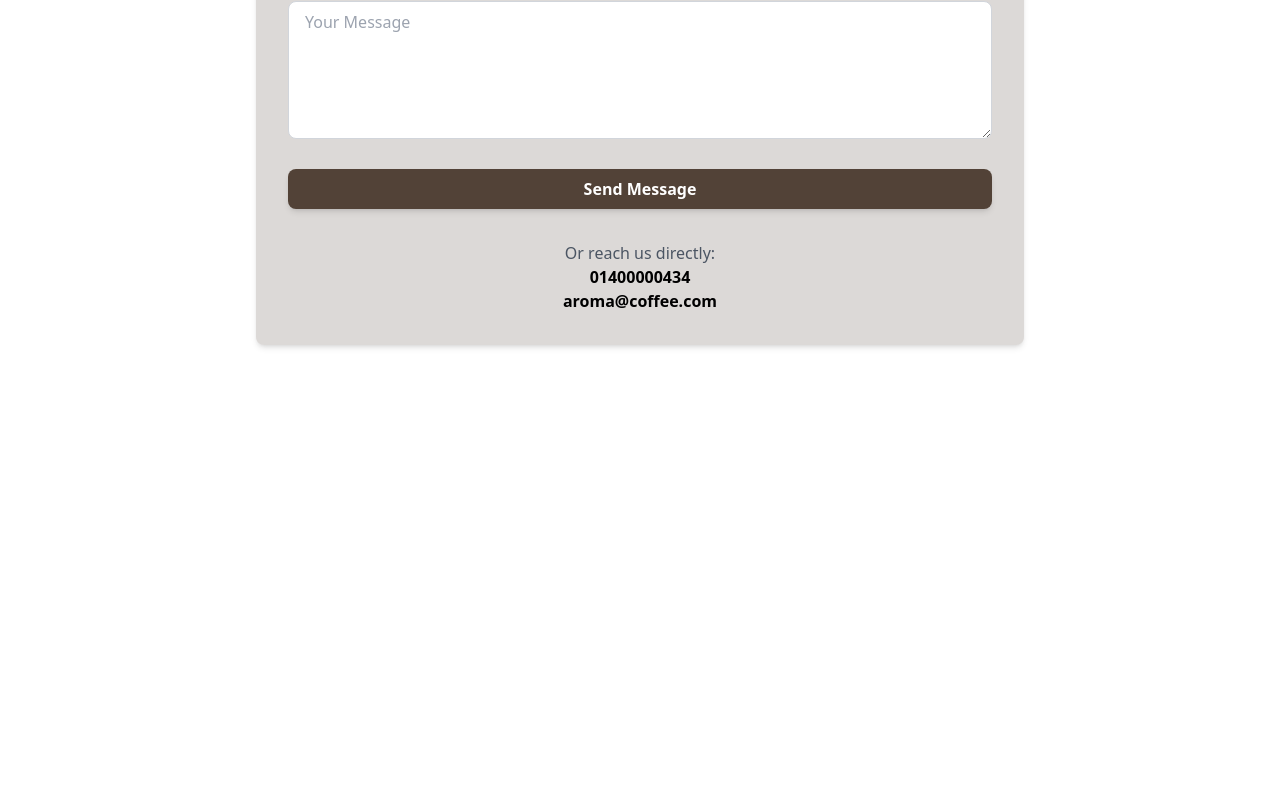
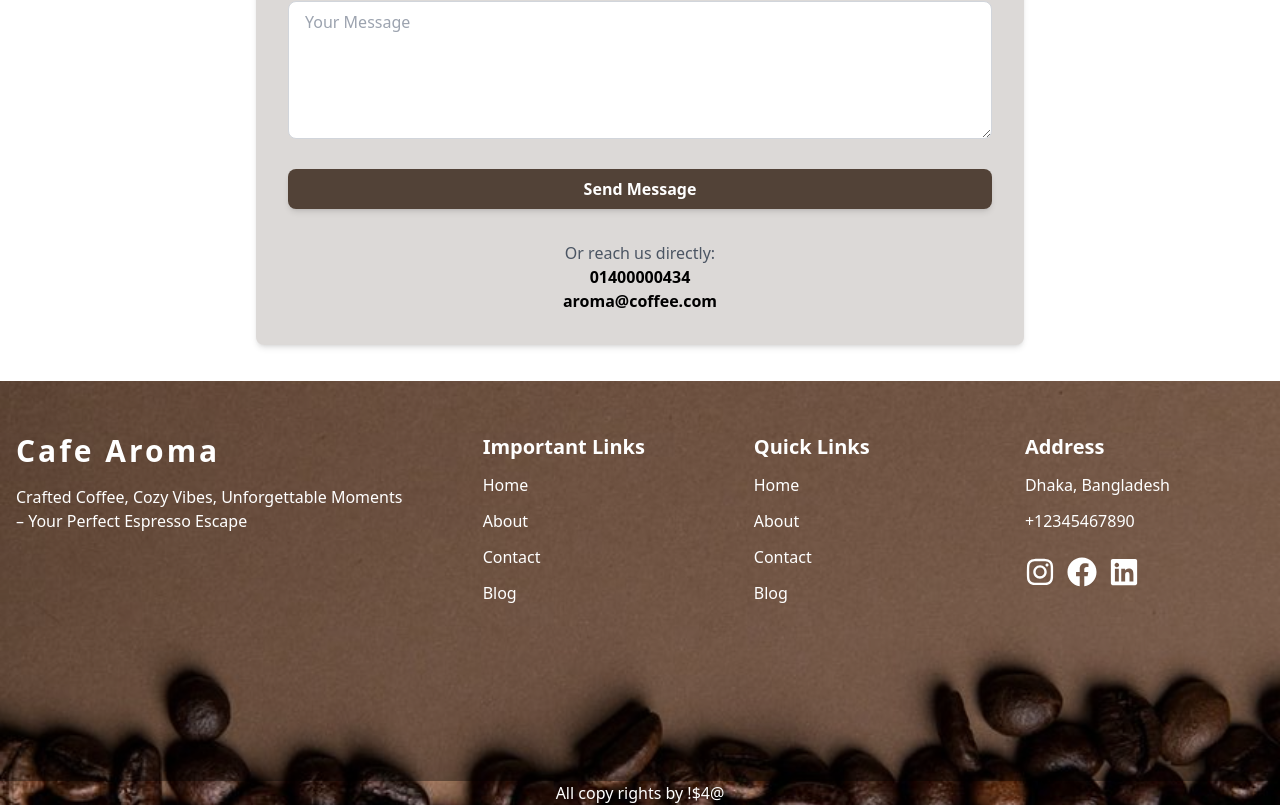
Before and after one commit to isha-web1/cafe-aroma-SPA, a React (Vite) app: page / in a window 1280 px wide. Shown: the part 2963-3768 px from the top of the page. Before the commit the page ends 3344 px from the top, so only its background shows below. Built offline with nearby package versions, Linux system fonts and the light colour scheme.

Commit message:
footer section added

```diff
--- a/package.json
+++ b/package.json
@@ -15,6 +15,7 @@
     "lucide-react": "^0.469.0",
     "react": "^18.3.1",
     "react-dom": "^18.3.1",
+    "react-icons": "^5.4.0",
     "react-slick": "^0.30.3",
     "slick-carousel": "^1.8.1"
   },
--- a/src/App.jsx
+++ b/src/App.jsx
@@ -3,6 +3,7 @@ import './App.css'
 import About from './components/about/About'
 import Banner from './components/Banner/Banner'
 import Contact from './components/contact/Contact'
+import Footer from './components/footer/Footer'
 import Menu from './components/menu/Menu'
 import Navbar from './components/Navbar/Navbar'
 import Testimonials from './components/testimonials/Testimonials'
@@ -18,6 +19,7 @@ function App() {
       <About></About>
       <Testimonials></Testimonials>
       <Contact></Contact>
+      <Footer></Footer>
     </>
   )
 }
--- /dev/null
+++ b/src/components/footer/Footer.jsx
@@ -0,0 +1,119 @@
+import React from "react";
+import FooterBg from "../../assets/image/coffee-footer.jpg";
+import { FaFacebook, FaInstagram, FaLinkedin } from "react-icons/fa";
+
+const FooterLinks = [
+  {
+    title: "Home",
+    link: "/#",
+  },
+  {
+    title: "About",
+    link: "/#about",
+  },
+  {
+    title: "Contact",
+    link: "/#contact",
+  },
+  {
+    title: "Blog",
+    link: "/#blog",
+  },
+];
+
+const bgImage = {
+  backgroundImage: `url(${FooterBg})`,
+  backgroundPosition: "center",
+  backgroundRepeat: "no-repeat",
+  backgroundSize: "cover",
+  minHeight: "400px",
+  width: "100%",
+};
+
+const Footer = () => {
+  return (
+    <div style={bgImage} className="text-white">
+      <div className="bg-black/40 min-h-[400px]">
+        <div className="max-w-7xl mx-auto grid md:grid-cols-3 pb-20 pt-5">
+          {/* company details */}
+          <div className="py-8 px-4">
+            <a
+              href="#"
+              className="font-semibold tracking-widest text-2xl sm:text-3xl font-cursive"
+            >
+              Cafe Aroma
+            </a>
+            <p className="pt-4">
+              Crafted Coffee, Cozy Vibes, Unforgettable Moments – Your Perfect
+              Espresso Escape
+            </p>
+
+          </div>
+          {/* footer links */}
+          <div className="col-span-2 grid grid-cols-2 sm:grid-cols-3 md:pl-10">
+            <div className="py-8 px-4">
+              <h1 className="text-xl font-semibold sm:text-left mb-3">
+                Important Links
+              </h1>
+              <ul className="space-y-3">
+                {FooterLinks.map((data, index) => (
+                  <li key={index}>
+                    <a
+                      href={data.link}
+                      className="inline-block hover:scale-105 duration-200"
+                    >
+                      {data.title}
+                    </a>
+                  </li>
+                ))}
+              </ul>
+            </div>
+            {/* second col links */}
+            <div className="py-8 px-4">
+              <h1 className="text-xl font-semibold sm:text-left mb-3">
+                Quick Links
+              </h1>
+              <ul className="space-y-3">
+                {FooterLinks.map((data, index) => (
+                  <li key={index}>
+                    <a
+                      href={data.link}
+                      className="inline-block hover:scale-105 duration-200"
+                    >
+                      {data.title}
+                    </a>
+                  </li>
+                ))}
+              </ul>
+            </div>
+            {/* company address */}
+            <div className="py-8 px-4 col-span-2 sm:col-auto">
+              <h1 className="text-xl font-semibold sm:text-left mb-3">
+                Address
+              </h1>
+              <div>
+                <p className="mb-3">Dhaka, Bangladesh</p>
+                <p>+12345467890</p>
+                {/* social links */}
+                <div className="flex items-center gap-3 mt-6">
+                  <a href="#">
+                    <FaInstagram className="text-3xl hover:text-[#524237] duration-300" />
+                  </a>
+                  <a href="#">
+                    <FaFacebook className="text-3xl hover:text-[#524237] duration-300" />
+                  </a>
+                  <a href="#">
+                    <FaLinkedin className="text-3xl hover:text-[#524237] duration-300" />
+                  </a>
+                </div>
+              </div>
+            </div>
+          </div>
+        </div>
+      </div>
+      <p className="text-center">All copy rights by !$4@</p>
+    </div>
+  );
+};
+
+export default Footer;
```
Also changed, not shown: 1 other file (tests, documents, lock files or other folders).
